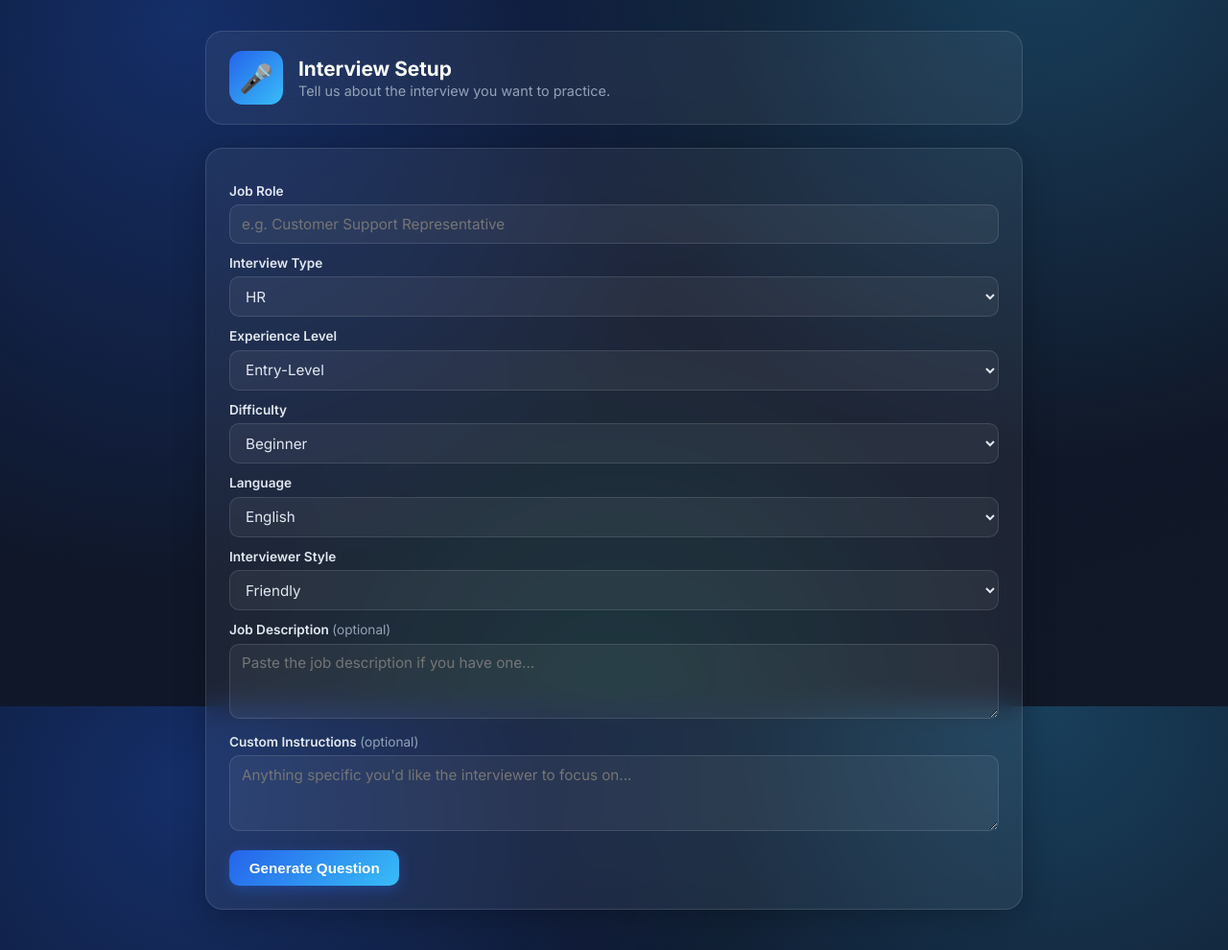
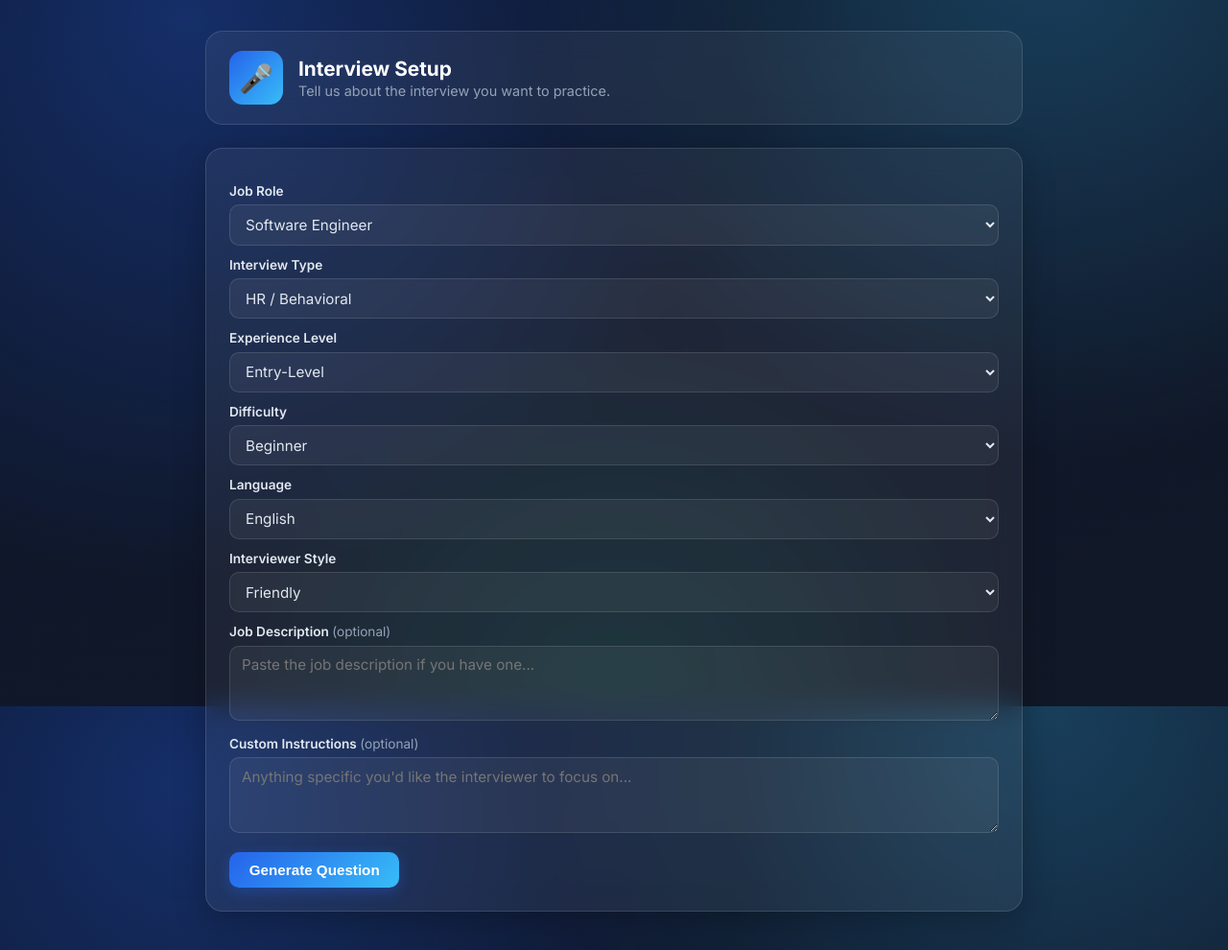
Before and after one commit to malik-wasiq/Professional-AI-Interview-Trainer, a Flask app: page /setup in a window 1280 px wide. Shown: the part 64-1054 px from the top of the page at 96% size. Run offline with Flask 3, Linux system fonts and the light colour scheme.

Commit message:
Replace call-center interview content with general professional content
Replace the four call-center-flavored categories (HR, Customer Service,
Sales, Technical Support) with five general interview types: HR /
Behavioral, Technical, Situational, Role-Specific, and Mixed. Role-
Specific generates its question from a template filled in with the
selected job role; Mixed draws from a pooled mix of the other three
types' question banks at the chosen difficulty -- no new data structure
needed for either.

Add a fixed, extensible JOB_ROLES list (Software Engineer, Python
Developer, Web Developer, Data Analyst, Customer Support, Sales,
Marketing, Project Manager, Business Analyst, General / Other) and
change the setup form's job_role field from free text to a select tied
to that list, validated the same way as the other fields.

CUSTOMER_SCENARIOS and EMAIL_TEMPLATES are unchanged (still unused,
kept for a possible future feature) -- out of scope here since they
aren't wired into any route.

Co-Authored-By: Claude Sonnet 5 <noreply@anthropic.com>
Claude-Session: https://claude.ai/code/session_01LDR76Yo3v92pYmDKRjZjUg

```diff
--- a/app.py
+++ b/app.py
@@ -10,77 +10,70 @@ app = Flask(__name__)
 # ever deploying this publicly.
 app.secret_key = "dev-secret-key"
 
-# Predefined interview questions, organized by category.
-# Each category has questions for each difficulty level.
+# Predefined interview questions, organized by interview type.
+# Each type has questions for each difficulty level. "Role-Specific" and
+# "Mixed" are handled separately -- see ROLE_SPECIFIC_TEMPLATES and the
+# Mixed-pool logic in setup() below.
 INTERVIEW_QUESTIONS = {
-    "HR": {
+    "HR / Behavioral": {
         "Beginner": [
             "Tell me about yourself.",
-            "Why do you want to work in a call center?",
-            "What are your strengths and weaknesses?",
+            "Why are you interested in this role?",
+            "What are your greatest strengths and weaknesses?",
         ],
         "Intermediate": [
             "Describe a time you handled a conflict with a coworker.",
-            "How do you handle stress during a busy shift?",
+            "How do you handle stress or tight deadlines?",
             "Why should we hire you over other candidates?",
         ],
         "Advanced": [
             "Tell me about a time you disagreed with your manager. How did you handle it?",
-            "How would you handle being asked to work overtime with no notice?",
-            "Describe a situation where you had to give difficult feedback to a peer.",
+            "Describe a time you had to give difficult feedback to a peer.",
+            "How would you handle being asked to take on responsibilities outside your job description?",
         ],
     },
-    "Customer Service": {
+    "Technical": {
         "Beginner": [
-            "How would you greet a customer calling for the first time?",
-            "What does good customer service mean to you?",
-            "How do you stay polite when a customer is rude?",
+            "What tools or technologies are you most comfortable working with?",
+            "Walk me through how you would approach learning a new skill required for this role.",
+            "How do you stay up to date with developments in your field?",
         ],
         "Intermediate": [
-            "A customer is unhappy with a delayed order. How do you respond?",
-            "How would you handle a customer who keeps interrupting you?",
-            "Describe how you would de-escalate an angry customer.",
+            "Describe a technical problem you solved recently and how you approached it.",
+            "How do you prioritize tasks when working on multiple technical problems at once?",
+            "What's your process for troubleshooting an issue you haven't seen before?",
         ],
         "Advanced": [
-            "A customer threatens to cancel their service unless given a refund you can't approve. How do you handle it?",
-            "How would you manage a customer who has been transferred multiple times and is frustrated?",
-            "Describe a time you turned a negative customer experience into a positive one.",
+            "Describe the most complex project you've worked on and your specific contribution.",
+            "How would you evaluate whether to build a solution in-house or use an existing tool?",
+            "Tell me about a time a technical decision you made didn't work out. What did you learn?",
         ],
     },
-    "Sales": {
+    "Situational": {
         "Beginner": [
-            "How would you introduce a new product to a customer?",
-            "What makes a good salesperson?",
-            "How do you handle a customer who says 'I'm not interested'?",
+            "How would you handle a task with unclear instructions?",
+            "What would you do if you disagreed with a decision made by your team?",
+            "How would you prioritize your work if given multiple urgent tasks at once?",
         ],
         "Intermediate": [
-            "How would you upsell a product without sounding pushy?",
-            "Describe how you would handle a customer comparing you to a competitor.",
-            "What would you do if a customer wanted a discount you couldn't give?",
+            "A project you're working on is falling behind schedule. What steps would you take?",
+            "How would you handle a situation where a teammate isn't pulling their weight?",
+            "What would you do if you made a mistake that affected the whole team?",
         ],
         "Advanced": [
-            "How would you close a sale with a customer who has been hesitant for weeks?",
-            "Describe a time you lost a sale. What would you do differently now?",
-            "How would you handle a high-value client threatening to switch to a competitor?",
+            "You're asked to deliver a project with limited resources and a tight deadline. How do you approach it?",
+            "How would you handle a situation where you had to push back on a request from senior leadership?",
+            "Describe how you would manage a high-pressure situation with conflicting stakeholder priorities.",
         ],
     },
-    "Technical Support": {
-        "Beginner": [
-            "How would you explain a technical issue to a non-technical customer?",
-            "What steps would you take when a customer says their device won't turn on?",
-            "How do you stay calm when you don't know the answer right away?",
-        ],
-        "Intermediate": [
-            "A customer's internet keeps disconnecting. How would you troubleshoot this over the phone?",
-            "How would you handle a customer who doesn't follow your instructions correctly?",
-            "Describe how you would explain a software update to a frustrated user.",
-        ],
-        "Advanced": [
-            "A customer's issue requires escalation, but they refuse to be transferred. How do you handle it?",
-            "Describe how you would manage a technical outage affecting many customers at once.",
-            "How would you handle a customer who claims your previous advice made the problem worse?",
-        ],
-    },
+}
+
+# Used only for the "Role-Specific" interview type -- {role} is filled in
+# with the job role chosen on the setup form.
+ROLE_SPECIFIC_TEMPLATES = {
+    "Beginner": "What interests you most about the {role} role, and what makes you a good fit?",
+    "Intermediate": "What do you think are the most important skills for the {role} role, and how have you demonstrated them?",
+    "Advanced": "Describe a challenging project you'd expect to handle in the {role} role, and how you'd approach it.",
 }
 
 # Kept from the previous version for a future feature. Not wired into any
@@ -153,11 +146,28 @@ Best regards,
 [Company Name]""",
 }
 
-CATEGORIES = list(INTERVIEW_QUESTIONS.keys())
+# The interview type dropdown includes two types ("Role-Specific" and
+# "Mixed") that aren't literal keys in INTERVIEW_QUESTIONS -- they're
+# generated in setup() instead. List order here is the display order.
+INTERVIEW_TYPES = ["HR / Behavioral", "Technical", "Situational", "Role-Specific", "Mixed"]
 DIFFICULTIES = ["Beginner", "Intermediate", "Advanced"]
 EXPERIENCE_LEVELS = ["Entry-Level", "Mid-Level", "Senior"]
 LANGUAGES = ["English", "Urdu", "Spanish"]
 INTERVIEWER_STYLES = ["Friendly", "Formal", "Strict"]
+
+# Add new roles here to extend the dropdown -- no other code changes needed.
+JOB_ROLES = [
+    "Software Engineer",
+    "Python Developer",
+    "Web Developer",
+    "Data Analyst",
+    "Customer Support",
+    "Sales",
+    "Marketing",
+    "Project Manager",
+    "Business Analyst",
+    "General / Other",
+]
 
 
 @app.route("/")
@@ -170,7 +180,7 @@ def index():
 def setup():
     """Collect the interview configuration, then pick a random question."""
     if request.method == "POST":
-        job_role = request.form.get("job_role", "").strip()
+        job_role = request.form.get("job_role")
         interview_type = request.form.get("interview_type")
         difficulty = request.form.get("difficulty")
         experience_level = request.form.get("experience_level")
@@ -180,9 +190,9 @@ def setup():
         job_description = request.form.get("job_description", "").strip()
 
         errors = []
-        if not job_role:
-            errors.append("Please enter the job role you're practicing for.")
-        if interview_type not in INTERVIEW_QUESTIONS:
+        if job_role not in JOB_ROLES:
+            errors.append("Please choose a valid job role.")
+        if interview_type not in INTERVIEW_TYPES:
             errors.append("Please choose a valid interview type.")
         if difficulty not in DIFFICULTIES:
             errors.append("Please choose a valid difficulty.")
@@ -196,7 +206,8 @@ def setup():
         if errors:
             return render_template(
                 "interview_setup.html",
-                interview_types=CATEGORIES,
+                job_roles=JOB_ROLES,
+                interview_types=INTERVIEW_TYPES,
                 difficulties=DIFFICULTIES,
                 experience_levels=EXPERIENCE_LEVELS,
                 languages=LANGUAGES,
@@ -205,7 +216,17 @@ def setup():
                 form=request.form,
             )
 
-        question = random.choice(INTERVIEW_QUESTIONS[interview_type][difficulty])
+        if interview_type == "Role-Specific":
+            question = ROLE_SPECIFIC_TEMPLATES[difficulty].format(role=job_role)
+        elif interview_type == "Mixed":
+            question_pool = (
+                INTERVIEW_QUESTIONS["HR / Behavioral"][difficulty]
+                + INTERVIEW_QUESTIONS["Technical"][difficulty]
+                + INTERVIEW_QUESTIONS["Situational"][difficulty]
+            )
+            question = random.choice(question_pool)
+        else:
+            question = random.choice(INTERVIEW_QUESTIONS[interview_type][difficulty])
 
         # Store the config and question in the session so the next two pages
         # (/interview and /results) can use them without passing them in the URL.
@@ -227,7 +248,8 @@ def setup():
 
     return render_template(
         "interview_setup.html",
-        interview_types=CATEGORIES,
+        job_roles=JOB_ROLES,
+        interview_types=INTERVIEW_TYPES,
         difficulties=DIFFICULTIES,
         experience_levels=EXPERIENCE_LEVELS,
         languages=LANGUAGES,
--- a/templates/interview_setup.html
+++ b/templates/interview_setup.html
@@ -21,8 +21,11 @@
 
 <form class="card" method="POST" action="{{ url_for('setup') }}">
     <label for="job_role">Job Role</label>
-    <input type="text" id="job_role" name="job_role" placeholder="e.g. Customer Support Representative"
-           value="{{ form.get('job_role', '') if form else '' }}" required>
+    <select id="job_role" name="job_role" required>
+        {% for role in job_roles %}
+        <option value="{{ role }}" {% if form and form.get('job_role') == role %}selected{% endif %}>{{ role }}</option>
+        {% endfor %}
+    </select>
 
     <label for="interview_type">Interview Type</label>
     <select id="interview_type" name="interview_type" required>
```
